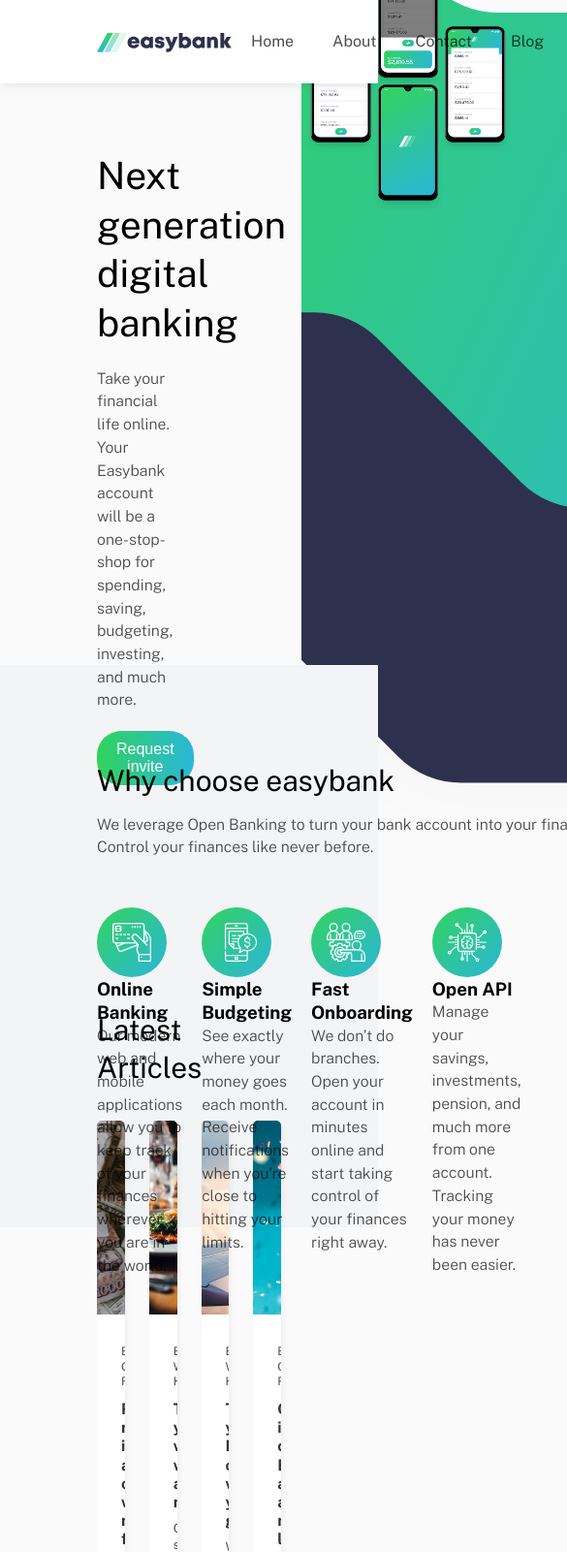
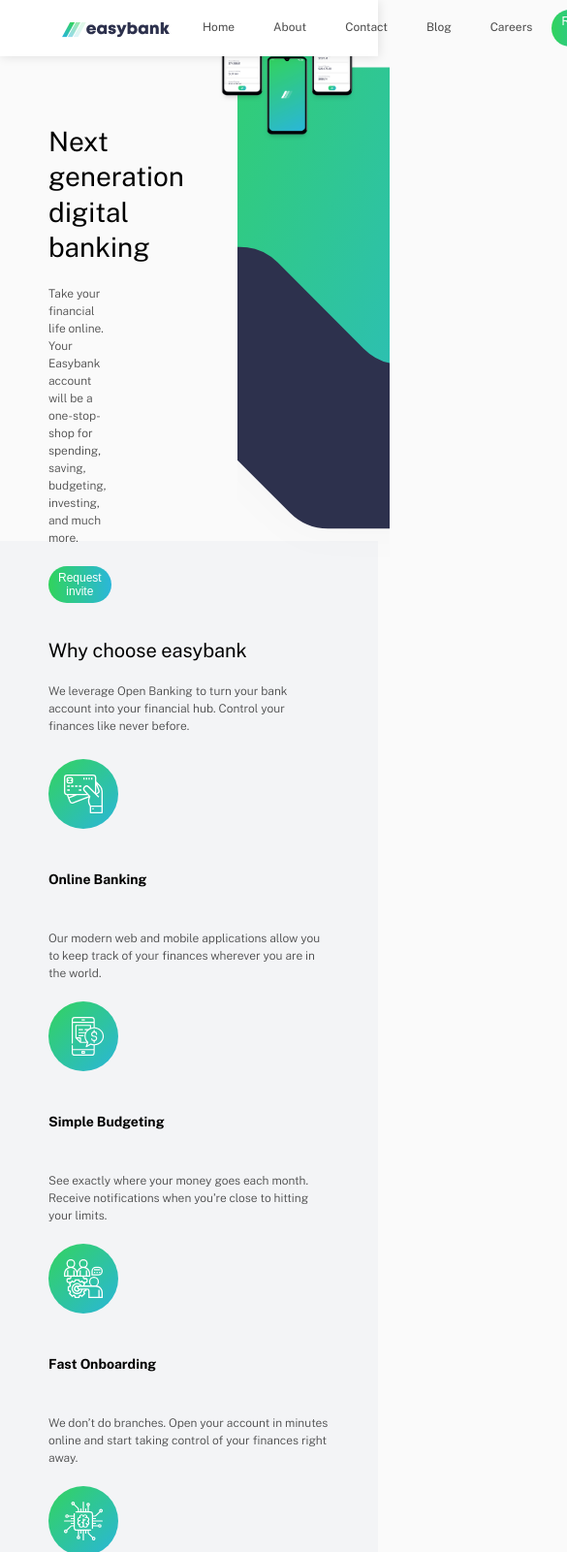
Before and after one commit to souravone/easybank.io, a website: page index.html in a window 390 px wide. Shown: the top 1601 px of the page at 97% size, 585 px wide, since content can reach past the window. Drawn offline with nearby package versions, Linux system fonts and the light colour scheme.

Commit message:
desktop design ready

```diff
--- a/SASS/_base.scss
+++ b/SASS/_base.scss
@@ -10,6 +10,8 @@
 
   --body-font: cR(18px);
 }
+
+$bp-small: 23.4375;
 
 * {
   margin: 0;
@@ -35,9 +37,10 @@
 }
 
 body {
-  width: 100%;
+  // width: 100%;
   font-family: "Public Sans", sans-serif;
   font-weight: 400;
   line-height: 1.3;
   background-color: var(--color-very-light-gray);
+  overflow-x: hidden;
 }
--- a/SASS/_components.scss
+++ b/SASS/_components.scss
@@ -6,7 +6,11 @@
   padding: cR(15px) cR(100px);
   position: relative;
   background-color: var(--color-white);
-  z-index: 1;
+  z-index: 3;
+
+  @media only screen and (max-width: 60.625em) {
+    padding: cR(10px) cR(50px);
+  }
 }
 
 .nav {
@@ -14,6 +18,10 @@
   &__company {
     &__logo {
       margin-top: cR(8px);
+
+      @media only screen and (max-width: 60.625em) {
+        transform: scale(0.8);
+      }
     }
   }
   &__navigation {
@@ -27,16 +35,52 @@
       font-size: cR(16px);
       opacity: 70%;
       cursor: pointer;
+      position: relative;
+
+      @media only screen and (max-width: 60.625em) {
+        font-size: cR(12px);
+      }
+
+      @media only screen and (max-width: $bp-small) {
+        display: none;
+      }
+
+      &::before {
+        content: " ";
+        position: absolute;
+        height: cR(5px);
+        width: 100%;
+        bottom: cR(-24px);
+        transform: scaleX(0);
+        background-color: var(--color-lime-green);
+        transition: all 0.2s;
+      }
+
+      &:hover::before {
+        transform: scaleX(1.1);
+      }
     }
   }
 }
 
 .hero {
   display: grid;
-  width: 100%;
   grid-template-columns: 40% 60%;
   height: cR(600px);
-  margin: 0 cR(100px);
+  margin: 0 0 0 cR(100px);
+
+  @media only screen and (max-width: $bp-small) {
+    grid-template-rows: repeat(2, 1fr);
+    grid-template-columns: none;
+  }
+
+  @media only screen and (max-width: 60.625em) {
+    height: cR(500px);
+  }
+
+  @media only screen and (max-width: 60.625em) {
+    margin: 0 cR(50px);
+  }
 
   &__details {
     display: flex;
@@ -45,19 +89,34 @@
     gap: cR(20px);
     justify-content: center;
     align-items: flex-start;
+
+    @media only screen and (max-width: $bp-small) {
+      grid-row: 2 / span 1;
+      width: 100%;
+      height: 100%;
+    }
   }
 
   &__heading {
     font-size: cR(39px);
     font-weight: 400;
+
+    @media only screen and (max-width: 60.625em) {
+      font-size: cR(28px);
+    }
   }
   &__description {
   }
   &__image {
     position: relative;
-    width: 100%;
+    // width: 100%;
     height: 100%;
-    // overflow: hidden;
+
+    @media only screen and (max-width: $bp-small) {
+      grid-row: 1 / span 1;
+      width: 100%;
+      height: 100%;
+    }
     &__bg {
       position: absolute;
       width: 100%;
@@ -69,47 +128,70 @@
       left: cR(78px);
       transform: scale(1.45);
 
-      @media only screen and (max-width: 1200px) {
+      @media only screen and (max-width: 75em) {
         transform: scale(1.2);
+      }
+      @media only screen and (max-width: 60.625em) {
+        transform: scale(1);
+      }
+
+      @media only screen and (max-width: $bp-small) {
+        display: none;
+        background-image: url(../images/bg-intro-mobile.svg);
       }
     }
 
     &__ph {
       position: absolute;
-      //   height: 100%;
       width: 100%;
       object-fit: cover;
       display: block;
       top: cR(-140px);
       left: cR(48px);
       transform: scale(0.9);
-      z-index: 0;
+      z-index: 2;
+
+      @media only screen and (max-width: $bp-small) {
+      }
       //   transform: scale(1.1);
+    }
+    @media only screen and (max-width: 60.625em) {
+      transform: scale(0.9);
     }
   }
 }
 
 .features {
-  padding-top: 50px;
+  // padding-top: 50px;
+  padding: cR(50px) 0 cR(60px) 0;
   background-color: var(--color-light-grayish-blue);
-  height: cR(580px);
+  // height: cR(580px);
 
   &__details__wrap {
     margin: 0 cR(100px);
     padding-top: cR(50px);
     height: cR(150px);
-    width: cR(600px);
+    // width: cR(600px);
     display: flex;
     flex-direction: column;
     justify-content: space-between;
+
+    @media only screen and (max-width: 60.625em) {
+      margin: 0 cR(50px);
+    }
   }
 
   &__figures {
     display: grid;
-    grid-template-columns: repeat(4, 1fr);
+    // grid-template-columns: repeat(4, 1fr);
+    grid-template-columns: repeat(auto-fit, minmax(cR(150px), max-content));
     gap: cR(20px);
     margin: 0 cR(100px);
     margin-top: 50px;
+
+    @media only screen and (max-width: 60.625em) {
+      margin: cR(25px) cR(50px) 0 cR(50px);
+    }
   }
   &__figure {
     display: flex;
@@ -125,8 +207,9 @@
 }
 
 .articles {
-  height: cR(600px);
-  display: flex;
+  // height: cR(600px);
+  margin: 50px 0 50px 0;
+  // display: flex;
   align-items: center;
 
   &__container {
@@ -137,7 +220,8 @@
   }
   &__figures {
     display: grid;
-    grid-template-columns: repeat(4, 1fr);
+    // grid-template-columns: repeat(4, 1fr);
+    grid-template-columns: repeat(auto-fit, minmax(cR(150px), 1fr));
     gap: cR(25px);
   }
 
@@ -233,6 +317,16 @@
   }
 }
 
+.request {
+  display: flex;
+  flex-direction: column;
+}
+
+.invite__text {
+  font-size: cR(12px);
+  margin-bottom: cR(30px);
+  opacity: 70%;
+}
 // Reusuable content
 
 .paragraph {
@@ -240,13 +334,26 @@
   font-weight: 300;
   line-height: 1.5;
   font-size: cR(15.8px);
+
+  @media only screen and (max-width: 60.625em) {
+    font-size: cR(12px);
+  }
 }
 
 .heading__secondary {
   font-size: cR(30px);
   font-weight: 400;
+
+  @media only screen and (max-width: 60.625em) {
+    font-size: cR(20px);
+  }
 }
 
+.heading__tertiary {
+  @media only screen and (max-width: 60.625em) {
+    font-size: cR(14px);
+  }
+}
 .heading--4 {
   font-size: 16px;
   font-weight: 700;
@@ -264,6 +371,10 @@
     );
     -webkit-background-clip: text;
     color: transparent;
+  }
+
+  @media only screen and (max-width: 60.625em) {
+    font-size: cR(10px);
   }
 }
 
@@ -288,4 +399,11 @@
   &--hero {
     margin-right: auto;
   }
+  @media only screen and (max-width: 60.625em) {
+    font-size: cR(12px);
+  }
+
+  @media only screen and (max-width: 46.875em) {
+    padding: cR(5px) cR(10px);
+  }
 }
--- a/index.html
+++ b/index.html
@@ -242,7 +242,10 @@
             <li>Privacy Policy</li>
           </ul>
         </div>
-        <button class="footer__btn btn">Request Invite</button>
+        <div class="request">
+          <button class="footer__btn btn">Request Invite</button>
+          <p class="invite__text">© Easybank. All Rights Reserved</p>
+        </div>
       </div>
     </footer>
   </body>
```
Also changed, not shown: CSS/style.css, 1 other file.
